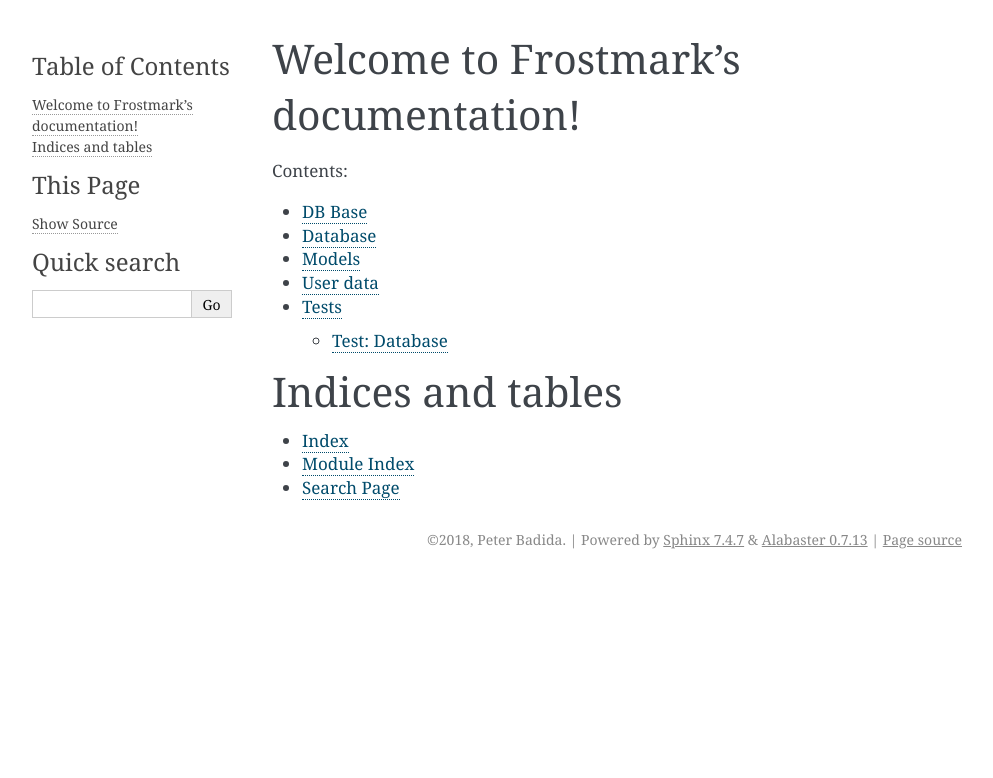
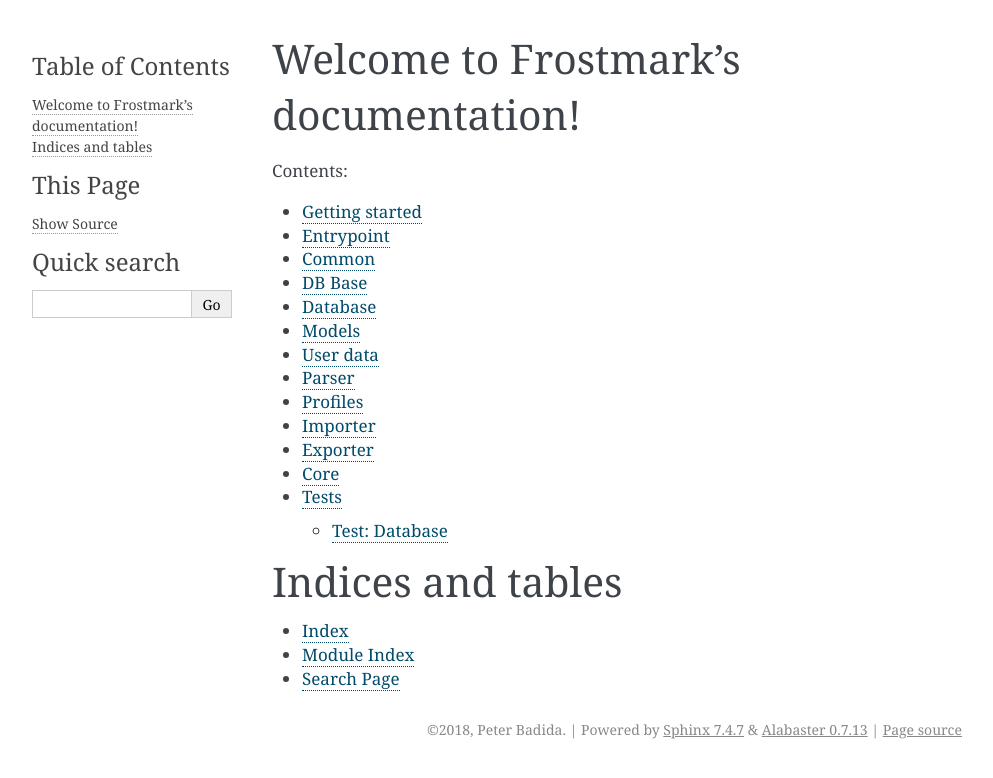
Before and after one commit to KeyWeeUsr/Frostmark, a Sphinx documentation site: the page built from doc/source/index.rst, in a window 1280 px wide. Shown: the top 778 px of the page, without its empty margins (148-1141 px from the left). Built offline with Sphinx 7.4.7, drawn with Linux system fonts in a browser that asks for light colours.

Commit message:
[ADD] Include more modules to doctree

```diff
--- /dev/null
+++ b/doc/source/common.rst
@@ -0,0 +1,5 @@
+Common
+======
+
+.. automodule:: frostmark.common
+   :members:
--- /dev/null
+++ b/doc/source/core.rst
@@ -0,0 +1,5 @@
+Core
+====
+
+.. automodule:: frostmark.core
+   :members:
--- /dev/null
+++ b/doc/source/exporter.rst
@@ -0,0 +1,5 @@
+Exporter
+========
+
+.. automodule:: frostmark.exporter
+   :members:
--- /dev/null
+++ b/doc/source/frostmark_main.rst
@@ -0,0 +1,5 @@
+Entrypoint
+==========
+
+.. automodule:: frostmark.__main__
+   :members:
--- /dev/null
+++ b/doc/source/getting_started.rst
@@ -0,0 +1,2 @@
+Getting started
+===============
--- /dev/null
+++ b/doc/source/importer.rst
@@ -0,0 +1,5 @@
+Importer
+========
+
+.. automodule:: frostmark.importer
+   :members:
--- a/doc/source/index.rst
+++ b/doc/source/index.rst
@@ -5,10 +5,18 @@ Welcome to Frostmark's documentation!
    :maxdepth: 2
    :caption: Contents:
 
+   getting_started
+   frostmark_main
+   common
    db_base
    db
    models
    user_data
+   parser
+   profiles
+   importer
+   exporter
+   core
    tests
 
 
--- /dev/null
+++ b/doc/source/parser.rst
@@ -0,0 +1,5 @@
+Parser
+======
+
+.. automodule:: frostmark.parser
+   :members:
--- /dev/null
+++ b/doc/source/profiles.rst
@@ -0,0 +1,5 @@
+Profiles
+========
+
+.. automodule:: frostmark.profiles
+   :members:
```
